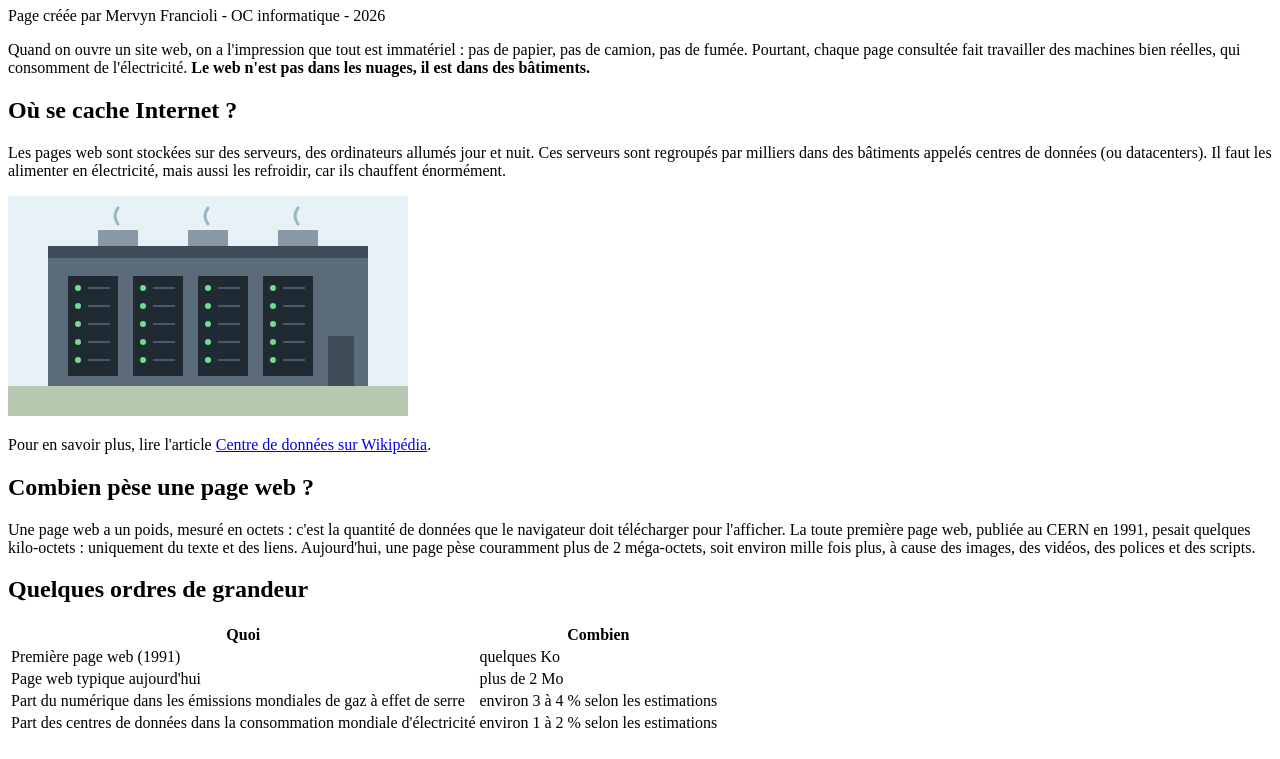
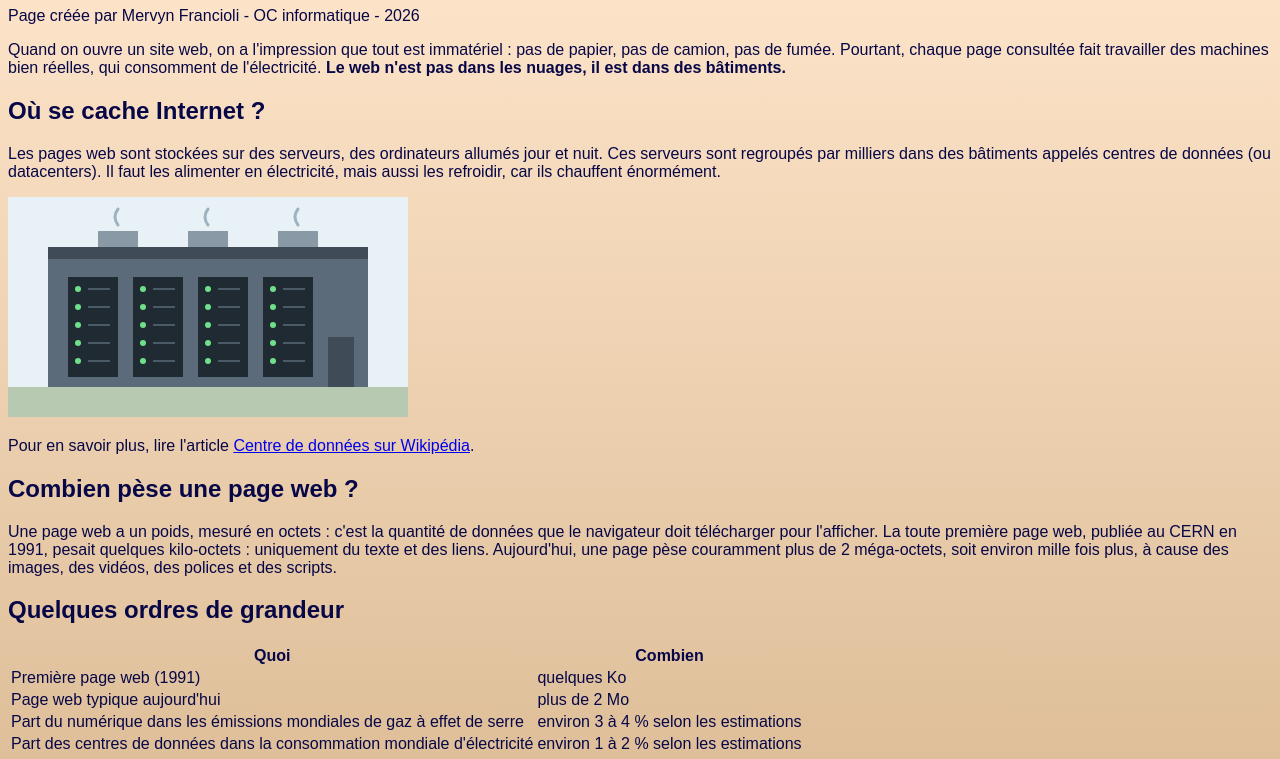
Before and after one commit to MervynFrancioli/tp-durability, a plain HTML site: page index.html in a window 1280 px wide. Shown: the part 73-832 px from the top of the page. Drawn offline with Linux system fonts and the light colour scheme.

Commit message:
1. La page

```diff
--- a/style.css
+++ b/style.css
@@ -1 +1,8 @@
 /* Feuille de style de la page « Le poids caché du web » */
+body {
+    font-family:Arial, Helvetica, sans-serif;
+    color:rgb(7, 7, 71);
+    background:linear-gradient(to bottom,rgb(255, 230, 204), rgb(212, 179, 138));
+
+    lineheight: 1.5;
+}
```
